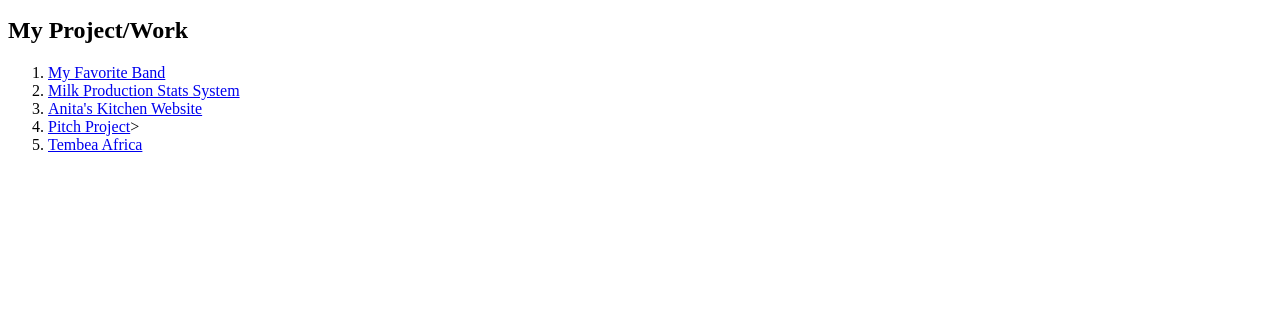
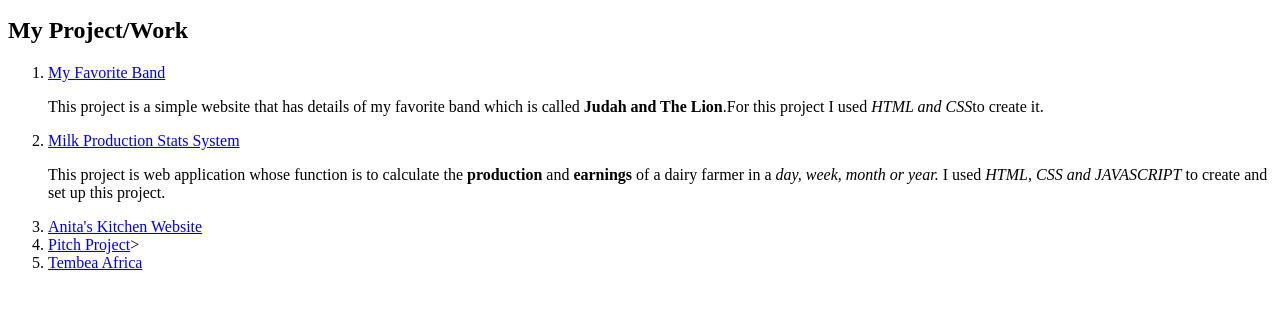
Before and after one commit to Allantoizmughus/My-Portfolio, a plain HTML site: page index.html in a window 1280 px wide. Shown: the part 127-436 px from the top of the page. Drawn offline with Linux system fonts and the light colour scheme.

Commit message:
Add paragraph to project 1 and 2

```diff
--- a/index.html
+++ b/index.html
@@ -22,7 +22,11 @@
         <h2>My Project/Work</h2>
         <ol>
             <li><a href="https://allantoizmughus.github.io/My-Favourite-Band/">My Favorite Band</a></li>
+            <p>This project is a simple website that has details of my favorite band which is called <strong>Judah and The Lion</strong>.For this project I used <em>HTML and CSS</em>to create it.</p>
+
             <li><a href="https://allantoizmughus.github.io/Dairy-Milk-Production-Statistics/">Milk Production Stats System</a></li>
+            <p>This project is web application whose function is to calculate the <strong>production</strong> and <strong>earnings</strong> of a dairy farmer in a <em>day, week, month or year.</em> I used <em>HTML, CSS and JAVASCRIPT</em> to create and set up this project. </p>
+
             <li><a href="https://allantoizmughus.github.io/Anitas-Kitchen/">Anita's Kitchen Website</a></li>
             <li><a href="https://allantoizmughus.github.io/Pitch-Project/index.html">Pitch Project</a>></a></li>
             <li><a href="https://allantoizmughus.github.io/Tembea-Africa/">Tembea Africa</a></li>
```
